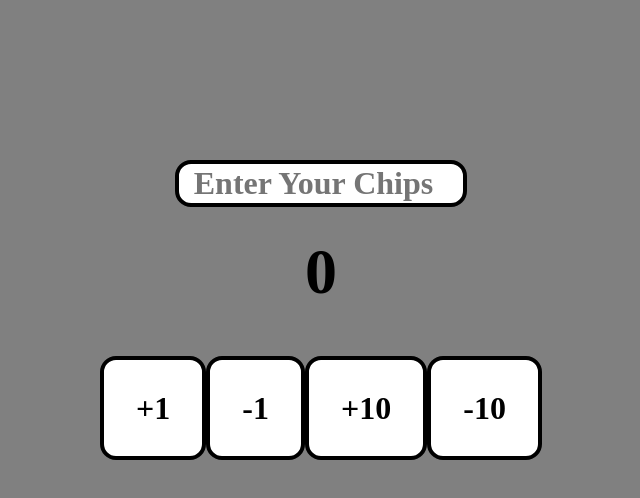
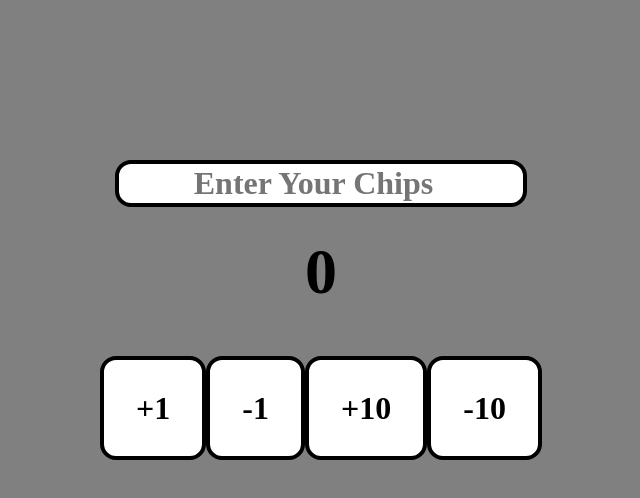
Before and after one commit to kiyusama/Chip-Counter, a plain HTML site: page index.html in a window 1280 px wide. Shown: the whole page, without its empty margins (319-959 px from the left). Drawn offline with Linux system fonts and the light colour scheme.

Commit message:
Add files via upload

```diff
--- a/ChipCounter.css
+++ b/ChipCounter.css
@@ -61,7 +61,7 @@ body {
     left: 50%;
     transform: translateX(-50%);
     font: 600 2rem/1 futura;
-    width: 280px;
+    width: 400px;
     background-color: white;
     color: black;
     border-color: black;
```
